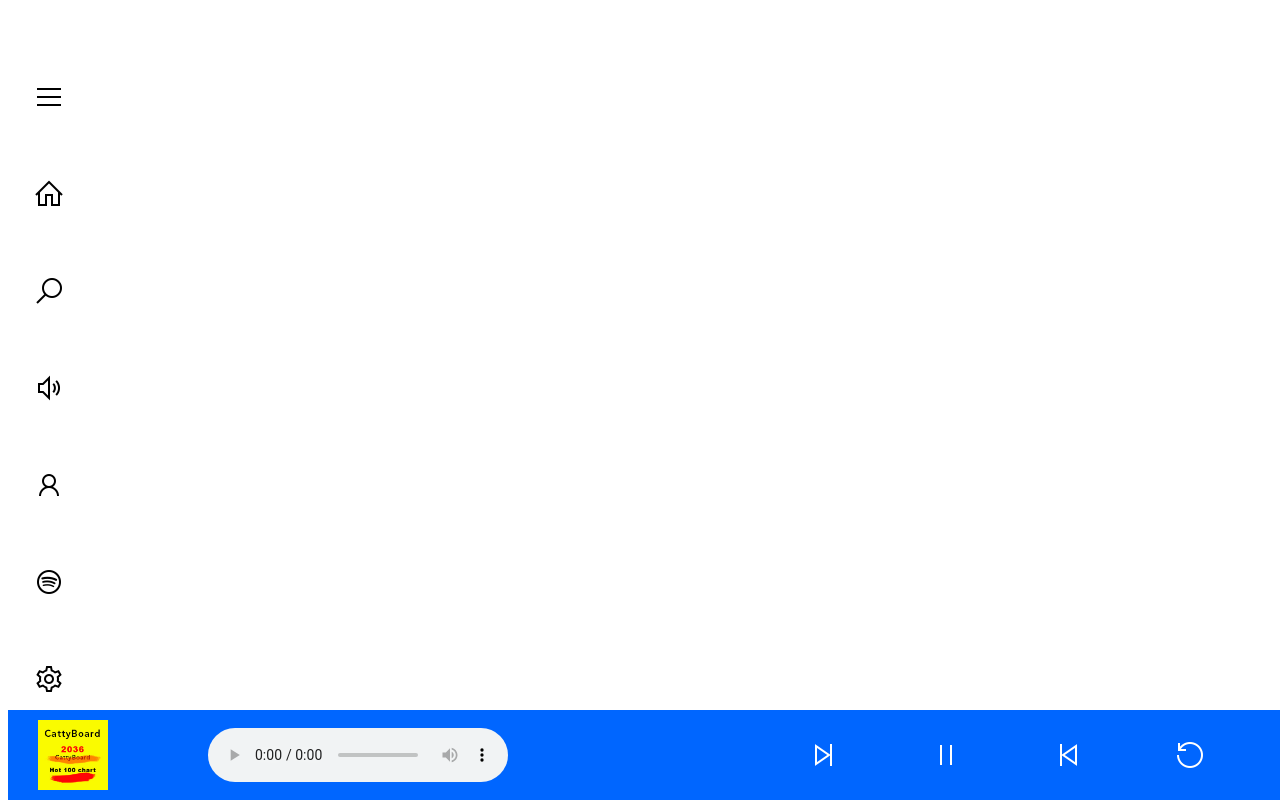
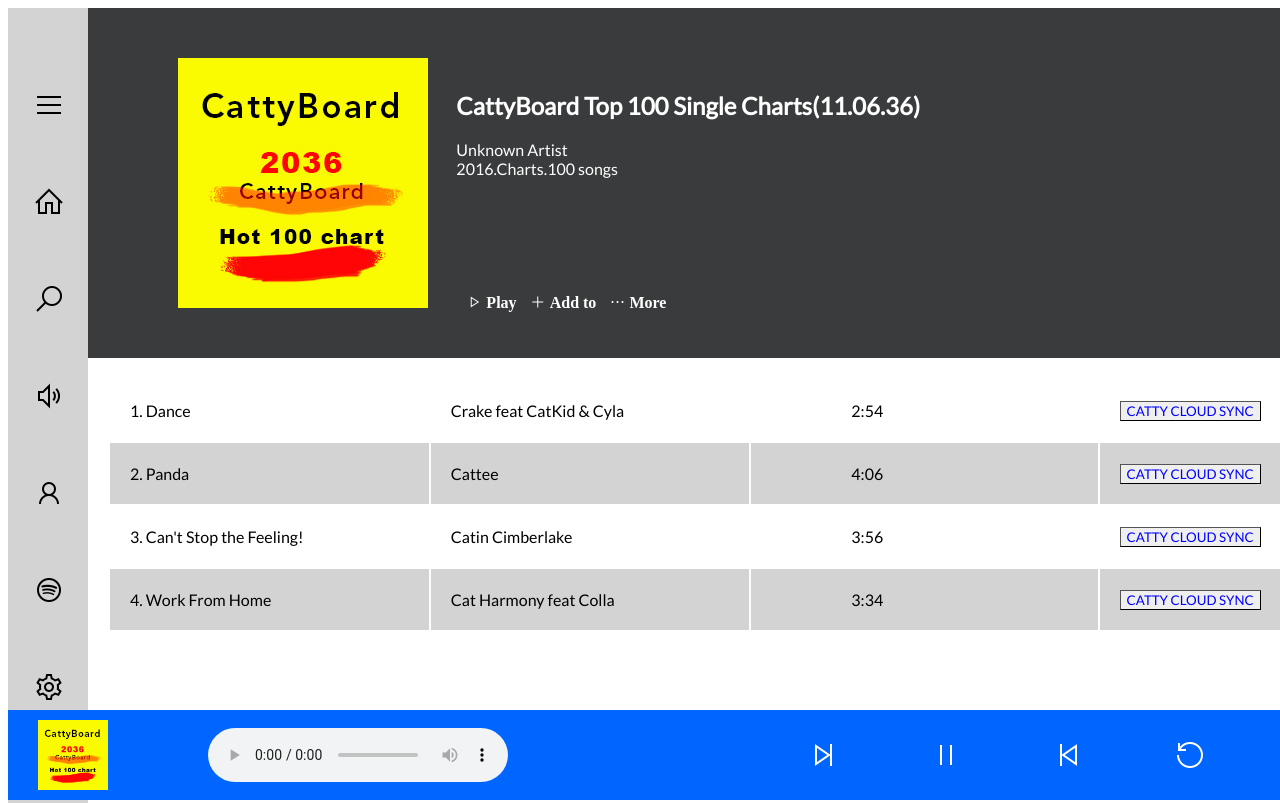
Before and after one commit to pesto-students/p7-rahulm-porushmarwaha, a plain HTML site: page Week-1/week1.html in a window 1280 px wide. Shown: the top 803 px of the page. Drawn offline with nearby package versions, Linux system fonts and the light colour scheme.

Commit message:
Added Changes in CSS file pointed out by Rahul m

```diff
--- a/Week-1/styles.css
+++ b/Week-1/styles.css
@@ -8,7 +8,7 @@ menu{
     list-style: none;
     padding-left: 25px;
 }
-#header{
+header{
     background-color: #3A3B3C;
     color :White;
     margin-left: 80px;
@@ -18,7 +18,7 @@ menu{
 
 
 }
-#navigation{
+nav{
     height :100%;
     width: 80px;
     margin-top: 0;
@@ -104,5 +104,4 @@ audio {
 .playerIcon{
     color: white;
     margin-left: 90px;
-
 }
```
